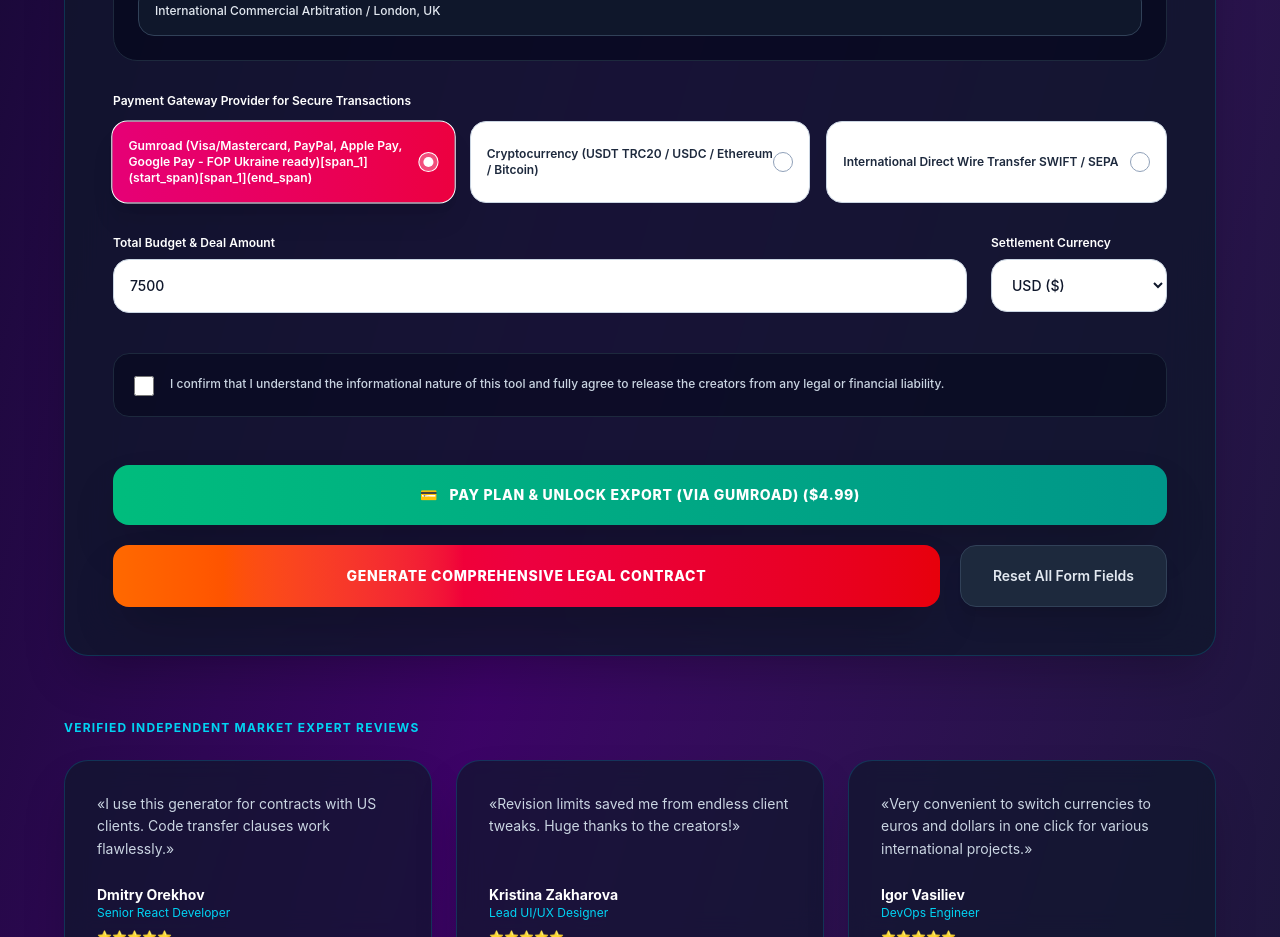
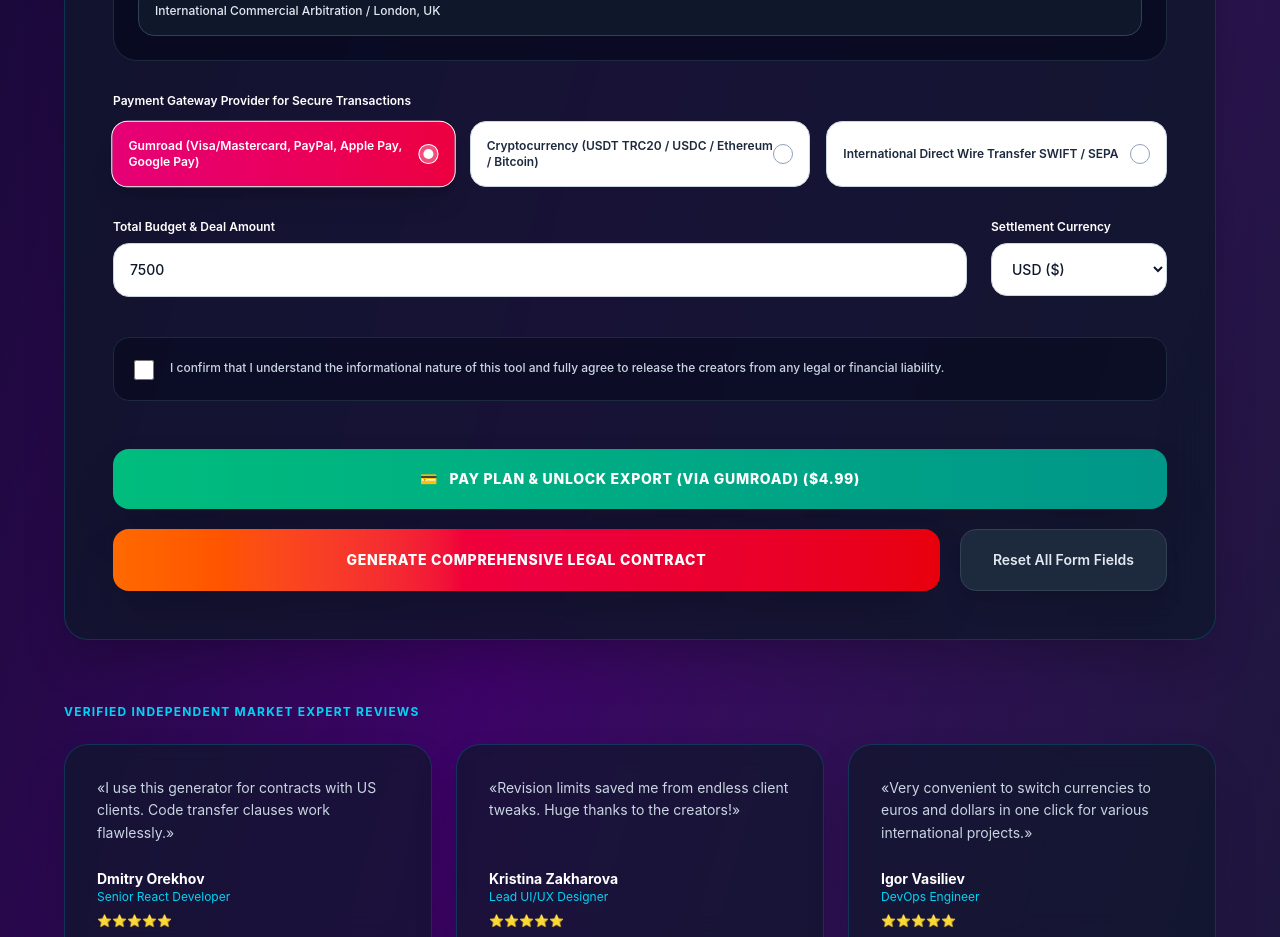
Before and after one commit to tornado1980/ai-contract-generator, a Next.js app: page / in a window 1280 px wide. Shown: the part 2140-3077 px from the top of the page. Built offline with nearby package versions, Linux system fonts and the light colour scheme.

Commit message:
Remove FOP Ukraine phrase

```diff
--- a/app/page.tsx
+++ b/app/page.tsx
@@ -156,7 +156,7 @@ const translations: Record<'en' | 'ru', Translations> = {
       forward: 'Secure Escrow Safe Deposit Guarantee',
     },
     paymentMethods: {
-      gumroad: 'Gumroad (Visa/Mastercard, PayPal, Apple Pay, Google Pay - FOP Ukraine ready)[span_1](start_span)[span_1](end_span)',
+      gumroad: 'Gumroad (Visa/Mastercard, PayPal, Apple Pay, Google Pay)',
       crypto: 'Cryptocurrency (USDT TRC20 / USDC / Ethereum / Bitcoin)',
       wire: 'International Direct Wire Transfer SWIFT / SEPA',
     },
@@ -223,7 +223,7 @@ const translations: Record<'en' | 'ru', Translations> = {
     copy: 'Скопировать весь текст',
     downloadTxt: 'Сохранить как TXT',
     downloadPdf: 'Экспорт в чистый PDF (Формат А4 Enterprise)',
- payButton: 'Оплатить тариф и разблокировать экспорт (через Gumroad)[span_2](start_span)[span_2](end_span)',
+ payButton: 'Оплатить тариф и разблокировать экспорт (через Gumroad)',
     disclaimerBanner: '⚠️ ПРАВОВОЙ ДИСКЛЕЙМЕР ENTERPRISE: Веб-платформа функционирует исключительно как автоматизированный IT-инструмент для составления информационных проектов и драфтов. Разработчики не предоставляют юридических услуг и не несут ответственности за исходы судебных или коммерческих споров.',
     agreementText: 'Я подтверждаю, что ознакомлен(а) с регламентом сервиса, осознаю информационный характер шаблона и согласен(-на) с полным снятием ответственности с авторов платформы.',
     agreementError: 'Пожалуйста, поставьте обязательную галочку в чекбоксе согласия с условиями использования и дисклеймером.',
@@ -266,7 +266,7 @@ const translations: Record<'en' | 'ru', Translations> = {
       forward: 'Безопасная сделка через Эскроу-счет (Escrow / Safe Deposit)',
     },
     paymentMethods: {
-      gumroad: 'Gumroad (Карты Visa/Mastercard, PayPal, Apple/Google Pay — отлично для ФОП в Украине)[span_3](start_span)[span_3](end_span)',
+      gumroad: 'Gumroad (Карты Visa/Mastercard, PayPal, Apple/Google Pay)',
       crypto: 'Криптовалюта (USDT TRC20 / USDC / Ethereum / Bitcoin)',
       wire: 'Международный прямой банковский перевод SWIFT / SEPA',
     },
@@ -292,7 +292,7 @@ const translations: Record<'en' | 'ru', Translations> = {
       },
       {
         q: 'Как работает скачивание готового PDF в формате А4?',
-        a: 'После оплаты тарифа через Gumroad разблокируется функция чистого экспорта[span_4](start_span)[span_4](end_span). Система автоматически форматирует документ под стандартный лист А4 с правильными отступами, исключая водяные знаки, что позволяет сразу отправить его клиенту или распечатать.'
+        a: 'После оплаты тарифа через Gumroad разблокируется функция чистого экспорта. Система автоматически форматирует документ под стандартный лист А4 с правильными отступами, исключая водяные знаки, что позволяет сразу отправить его клиенту или распечатать.'
       },
       {
         q: 'Что делать, если клиент задерживает оплату или требует правки сверх ТЗ?',
@@ -428,7 +428,6 @@ export default function ContractGeneratorProMax() {
       const cType = t.contractTypes[contractType] || contractType;
       const pTerms = t.paymentMethodsList[paymentTerms] || paymentTerms;
       const pMethod = t.paymentMethods[paymentMethod] || paymentMethod;
-
  const client = clientName || (lang === 'ru' ? 'ООО Заказчик Про Экстерпрайз' : 'Client Corp Enterprise Max');
       const contractor = contractorName || (lang === 'ru' ? 'ИП Подрядчик Эксперт Архитектор' : 'Specialist Contractor Pro Lead');
 
@@ -550,6 +549,7 @@ export default function ContractGeneratorProMax() {
       addToast(lang === 'ru' ? 'TXT файл успешно скачан!' : 'TXT file downloaded successfully!');
     }
   };
+
   const handleDownloadPDF = async () => {
     if (!isPaid) {
       const msg = lang === 'ru' ? 'Пожалуйста, оплатите тариф для разблокировки чистого PDF экспорта без водяных знаков.' : 'Please complete payment to unlock clean PDF export without watermarks.';
@@ -592,8 +592,6 @@ export default function ContractGeneratorProMax() {
 
       const imgData = canvas.toDataURL('image/jpeg', 0.98);
 
-      // ИСПРАВЛЕНИЕ: добавлены комментарии //@ts-ignore для обхода строгой проверки типов jsPDF на Vercel
-      //@ts-ignore
       const pdf = new jsPDF('p', 'mm', 'a4');
       const pdfWidth = pdf.internal.pageSize.getWidth();
       const pdfHeight = (canvas.height * pdfWidth) / canvas.width;
@@ -601,15 +599,12 @@ export default function ContractGeneratorProMax() {
       let heightLeft = pdfHeight;
       let position = 0;
 
-      //@ts-ignore
       pdf.addImage(imgData, 'JPEG', 0, position, pdfWidth, pdfHeight);
       heightLeft -= pdf.internal.pageSize.getHeight();
 
       while (heightLeft >= 0) {
         position = heightLeft - pdfHeight;
-        //@ts-ignore
         pdf.addPage();
-        //@ts-ignore
         pdf.addImage(imgData, 'JPEG', 0, position, pdfWidth, pdfHeight);
         heightLeft -= pdf.internal.pageSize.getHeight();
       }
@@ -665,7 +660,6 @@ export default function ContractGeneratorProMax() {
     setNewReviewText('');
     addToast(lang === 'ru' ? 'Спасибо! Ваш отзыв опубликован.' : 'Thank you! Your review has been published.');
   };
-
  const handleSupportSubmit = (e: React.FormEvent) => {
     e.preventDefault();
     if (!supportEmail.trim() || !supportMsg.trim()) return;
@@ -742,7 +736,6 @@ export default function ContractGeneratorProMax() {
             ))}
           </div>
         </div>
-
  <div className="mb-14 bg-slate-900/80 p-6 md:p-10 rounded-3xl border border-cyan-500/20 shadow-2xl backdrop-blur-xl">
           <h2 className="text-lg md:text-xl font-bold text-cyan-400 mb-2 flex items-center gap-3">
             <span>👁️</span> {t.previewHeader}
@@ -802,7 +795,6 @@ export default function ContractGeneratorProMax() {
             })}
           </div>
         </div>
-
  <form onSubmit={handleGenerate} className="space-y-8 bg-slate-900/80 p-6 md:p-12 rounded-3xl border border-cyan-500/20 shadow-2xl backdrop-blur-xl">
           <div className="grid grid-cols-1 md:grid-cols-2 gap-6">
             <div>
@@ -1094,7 +1086,6 @@ export default function ContractGeneratorProMax() {
             </div>
           </div>
         )}
-
  <div className="mt-16">
           <h2 className="text-xs font-bold mb-6 text-cyan-400 uppercase tracking-widest">{t.reviewsHeader}</h2>
           <div className="grid grid-cols-1 md:grid-cols-3 gap-6 mb-8">
```
Lines whose indentation alone changed are shown as unchanged.
